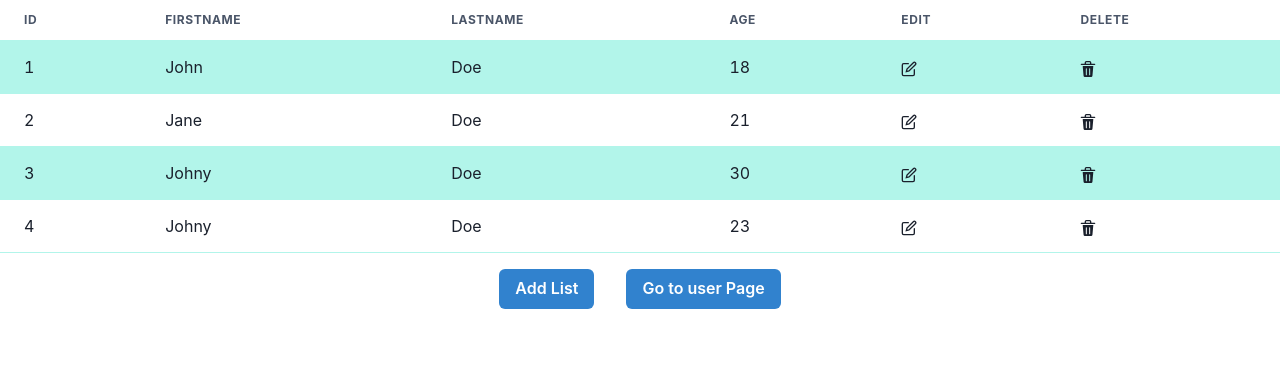
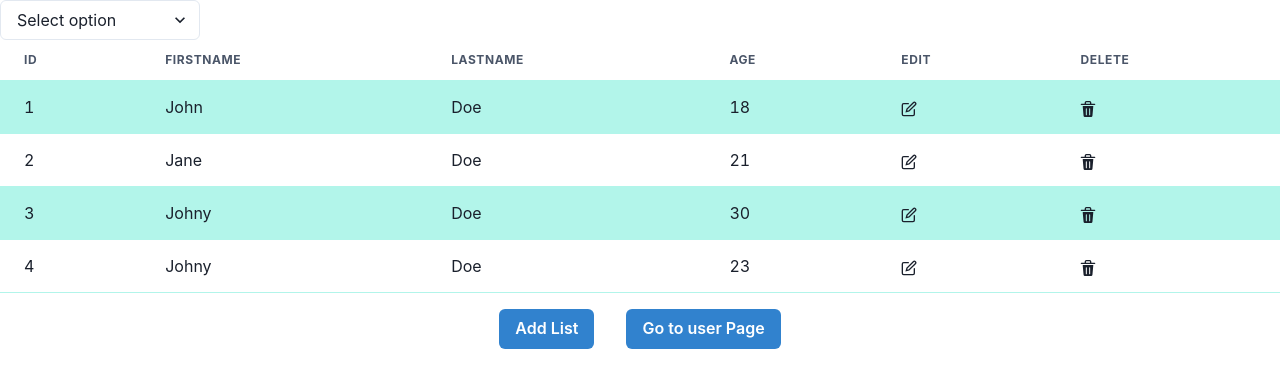
Before and after one commit to padcllc/react_levelUp_example, a React (Vite) app: page /todo-list in a window 1280 px wide. Shown: the top 388 px of the page. Built offline with nearby package versions, Linux system fonts and the light colour scheme.

Commit message:
created roles

```diff
--- a/src/app/components/toDo_list_item/index.tsx
+++ b/src/app/components/toDo_list_item/index.tsx
@@ -4,7 +4,7 @@ import {
 } from '@chakra-ui/react';
 import { DeleteIcon, EditIcon } from '@chakra-ui/icons';
 
-import { ToDoListDataType } from '../../pages/toDoList/index';
+import { ToDoListDataType } from '../../toDoList/index';
 import { useNavigate } from 'react-router-dom';
 
 export interface ITodoListItemProps {
--- /dev/null
+++ b/src/app/hooks/role_hook.tsx
@@ -0,0 +1,14 @@
+function roleHook(params:string) {
+   let showValue: boolean = false;
+
+   if (params === 'user' || params === 'superadmin') {
+      showValue = true;
+   }
+   else {
+      showValue = false;
+      }
+   return showValue;
+}
+
+
+export default roleHook;
--- a/src/app/pages/index.ts
+++ b/src/app/pages/index.ts
@@ -1,4 +1,4 @@
-export {ToDoList} from './toDoList';
+export {ToDoList} from '../toDoList';
 export {User} from './user';
 export {Main} from './main';
 export {UserItem} from './userItem';
--- a/src/app/pages/toDoList/index.tsx
+++ b/src/app/toDoList/index.tsx
@@ -9,10 +9,13 @@ import {
     TableContainer,
 } from '@chakra-ui/react';
 
-import { ToDoListItem } from '../../components/toDo_list_item';
+import { ToDoListItem } from '../components/toDo_list_item';
 
 import { Button } from '@chakra-ui/react';
 import { useNavigate } from 'react-router-dom';
+import { Select } from '@chakra-ui/react';
+
+import roleHook from '../hooks/role_hook';
 
 
 interface ToDoListData {
@@ -32,6 +35,11 @@ export function ToDoList() {
     const navigate = useNavigate(); ///used  React Router useNavigate hooks.
 
     const [toDoItem, setToDoItem] = useState<ToDoListDataType[]>([]);///for example, useState can be used to send and change state
+    const [showValue, setshowValue] = useState<boolean>();
+
+    const  isOwner:boolean = roleHook('user');
+
+    const [role,setRole] = useState<any>();
 
     useEffect(() => { /// for example, useEffect can be used to get table data in page mounting
         axios.get("db/toDo_list.json")
@@ -44,25 +52,39 @@ export function ToDoList() {
     }, []);
 
 
-    const  addToDoList = useCallback(() => { ///used useCallback
+    const addToDoList = useCallback(() => { ///used useCallback
         setToDoItem((t) => [...toDoItem, {
-            id: toDoItem.length+1,
+            id: toDoItem.length + 1,
             first_name: 'Johny',
             last_name: 'Doe',
             age: 40,
         }]);
-      }, [toDoItem]);
+    }, [toDoItem]);
 
 
-       function openUserPage() {
+    function openUserPage() {
         navigate('/user');
-      }
+    }
 
 
 
     return (
         <>
+            {/* Use Chakra UI Input  */}
+            <div style={{ width: '200px' }}>
+                <p>{role ? 'ffgfgfdgfgfdgfdg' : ''}</p>
+                <Select placeholder='Select option' onChange={((event:React.ChangeEvent<HTMLSelectElement>) => {
+                   setRole(roleHook(event.target.value));
+                   console.log(role)
+                })}>
+                    <option value='user'>User</option>
+                    <option value='admin'>Admin</option>
+                    <option value='superadmin'>Super Admin</option>
+                </Select>
+            </div>
+
             {/* Use Chakra UI Table  */}
+
             <TableContainer>
                 <Table variant='striped' colorScheme='teal'>
                     <Thead>
```
Also changed, not shown: src/app/toDoList/toDoList.module.scss (added).
